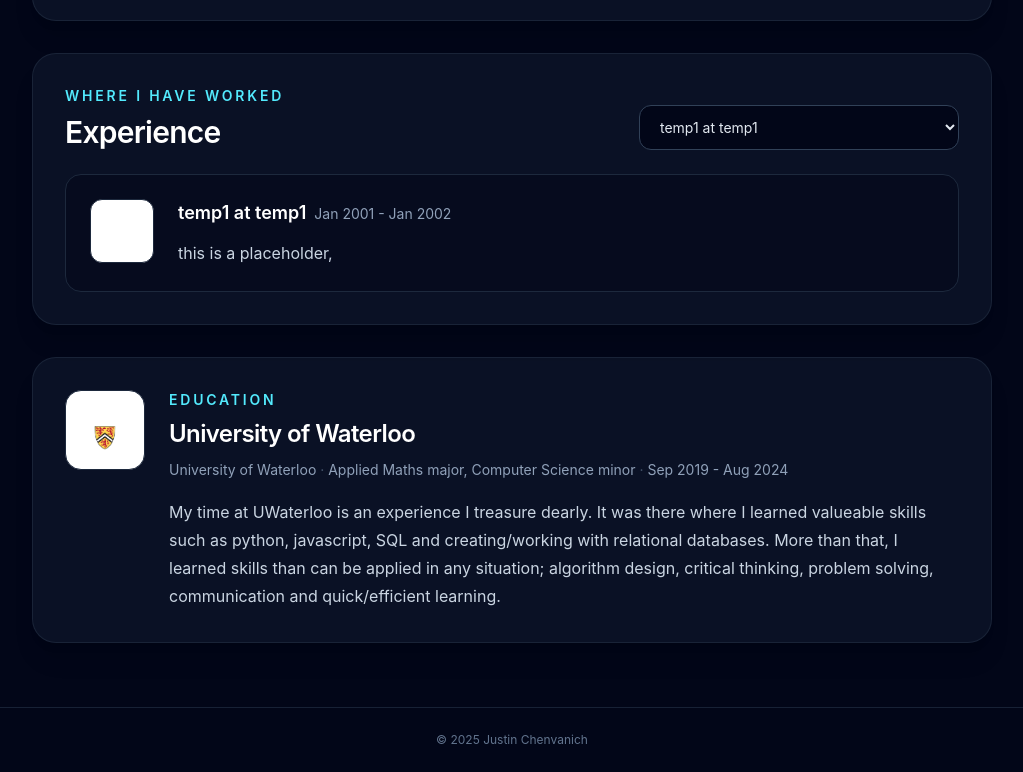
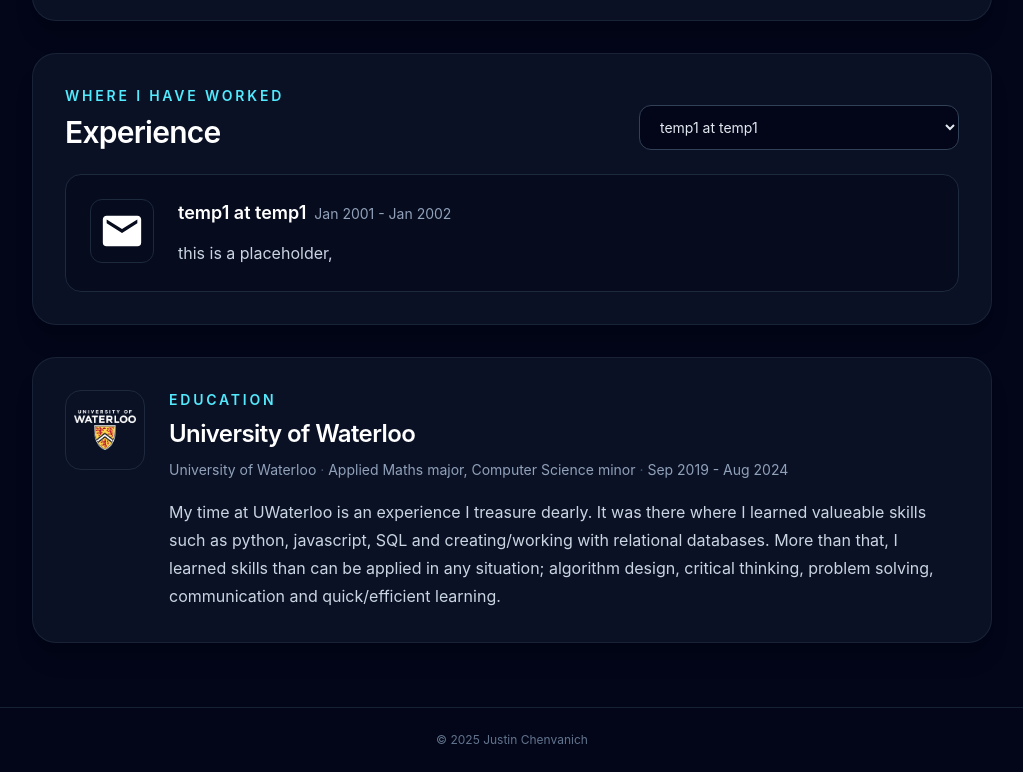
Before and after one commit to jChenvan/jChenvan.github.io, a React (Vite) app: page / in a window 1280 px wide. Shown: the part 1276-2048 px from the top of the page, without its empty margins (128-1151 px from the left). Built offline with nearby package versions, Linux system fonts and the light colour scheme.

Commit message:
fix white text on white background

```diff
--- a/src/App.tsx
+++ b/src/App.tsx
@@ -175,7 +175,7 @@ function Experiences({ title, experiences, id }: ExperiencesProps) {
       <div className="flex flex-col gap-5 rounded-2xl border border-slate-800 bg-slate-950/50 p-5 sm:flex-row sm:gap-6 sm:p-6">
         <img
           alt={`${company} logo`}
-          className="h-16 w-16 shrink-0 rounded-xl border border-slate-800 bg-white object-contain p-2"
+          className="h-16 w-16 shrink-0 rounded-xl border border-slate-800 object-contain p-2"
           src={imageSrc}
         />
         <div className="min-w-0">
@@ -207,7 +207,7 @@ function Education({ imageSrc, title, desc, school, major, minor, date, id }: Ed
       <div className="flex flex-col gap-6 sm:flex-row sm:items-start">
         <img
           alt="University of Waterloo logo"
-          className="h-20 w-20 shrink-0 rounded-2xl border border-slate-800 bg-white object-contain p-2"
+          className="h-20 w-20 shrink-0 rounded-2xl border border-slate-800 object-contain p-2"
           src={imageSrc}
         />
         <div className="min-w-0">
@@ -267,7 +267,7 @@ function App() {
 
   return (
     <div className="relative min-h-screen overflow-hidden bg-slate-950 text-slate-100 selection:bg-cyan-300/30">
-      <div aria-hidden="true" className="pointer-events-none absolute inset-x-0 top-0 -z-0 h-[34rem] bg-[radial-gradient(ellipse_at_top,rgba(8,145,178,0.16),transparent_65%)]" />
+      <div aria-hidden="true" className="pointer-events-none absolute inset-x-0 top-0 z-0 h-136 bg-[radial-gradient(ellipse_at_top,rgba(8,145,178,0.16),transparent_65%)]" />
       <header className="sticky top-0 z-10 border-b border-slate-800/80 bg-slate-950/85 backdrop-blur-xl">
         <div className="mx-auto flex max-w-5xl flex-col gap-3 px-5 py-3 sm:flex-row sm:items-center sm:justify-between sm:px-8">
           <a className="flex items-center justify-center gap-3 sm:justify-start" href="#top">
```
